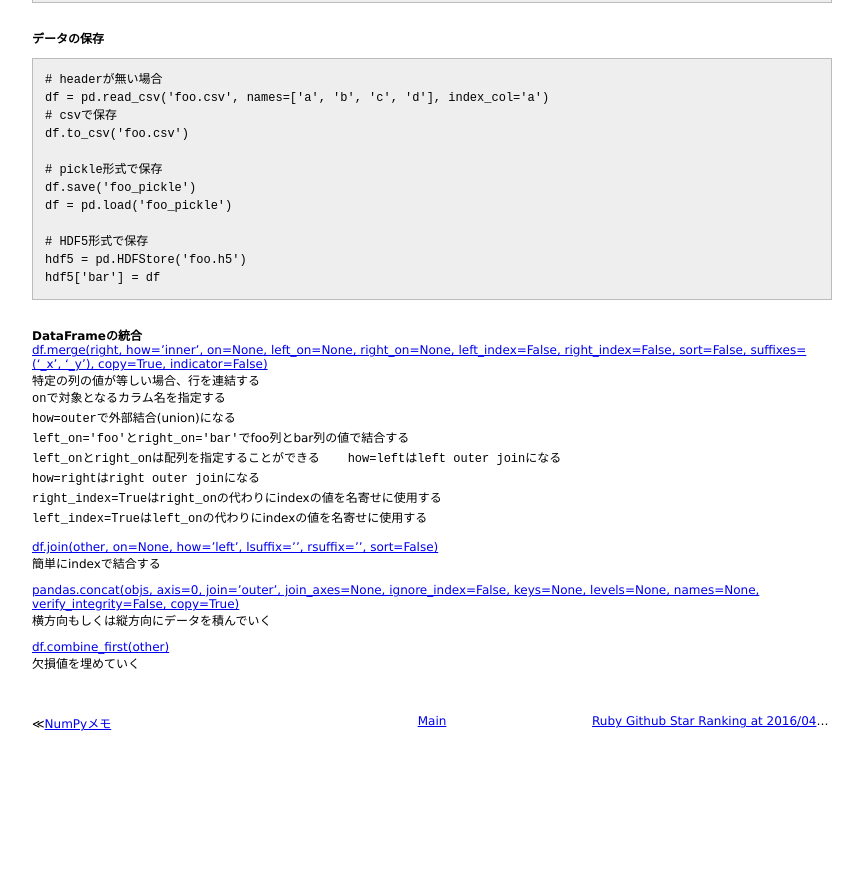
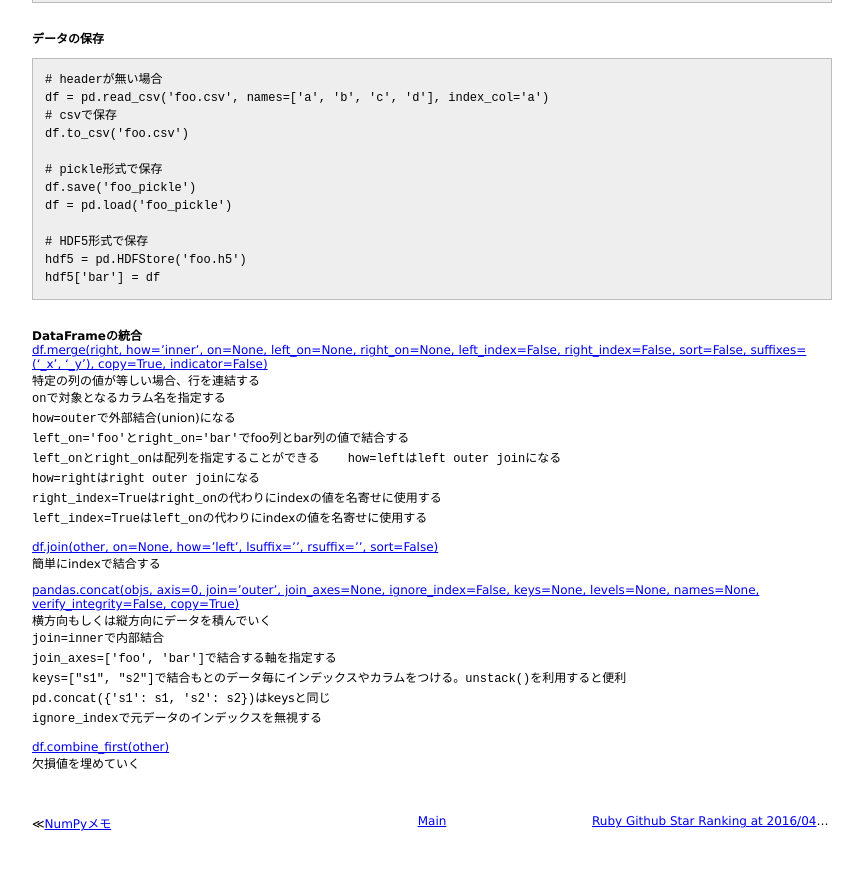
Before and after one commit to 38elements/38elements.github.com, a Jekyll site: the page built from _posts/2016-04-24-pandas.md, in a window 1280 px wide and 900 px high, scrolled down 6547 px. Shown: the top 870 px of the window, without its empty margins (208-1071 px from the left). Built offline with Jekyll 4.4.1, drawn with Linux system fonts in a browser that asks for light colours; before the commit the page ends 7347 px from its top, so only the background shows below that.

Commit message:
Update 2016-04-24-pandas.md

```diff
--- a/_posts/2016-04-24-pandas.md
+++ b/_posts/2016-04-24-pandas.md
@@ -448,6 +448,11 @@ hdf5['bar'] = df
 
 [pandas.concat(objs, axis=0, join='outer', join_axes=None, ignore_index=False, keys=None, levels=None, names=None, verify_integrity=False, copy=True)](http://pandas.pydata.org/pandas-docs/stable/generated/pandas.concat.html)
 横方向もしくは縦方向にデータを積んでいく
+`join=inner`で内部結合
+`join_axes=['foo', 'bar']`で結合する軸を指定する
+`keys=["s1", "s2"]`で結合もとのデータ毎にインデックスやカラムをつける。`unstack()`を利用すると便利
+`pd.concat({'s1': s1, 's2': s2})`はkeysと同じ
+`ignore_index`で元データのインデックスを無視する
 
 [df.combine_first(other)](http://pandas.pydata.org/pandas-docs/stable/generated/pandas.DataFrame.combine_first.html)
 欠損値を埋めていく
```
